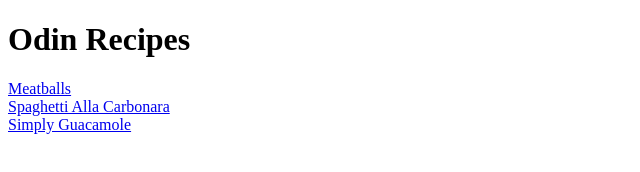
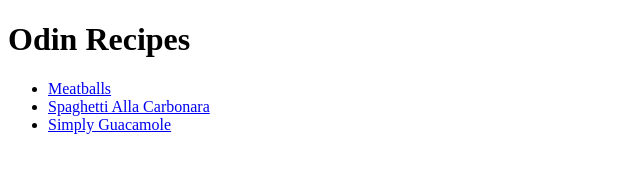
Before and after one commit to tgs1991/odin-recipes, a plain HTML site: page index.html in a window 1280 px wide. Shown: the whole page, without its empty margins (0-640 px from the left). Drawn offline with Linux system fonts and the light colour scheme.

Commit message:
iteration 4.3

```diff
--- a/index.html
+++ b/index.html
@@ -6,10 +6,10 @@
     </main>
     <body>
         <h1>Odin Recipes</h1>
-        <a href="recipes/meatballs.html">Meatballs</a>
-        <br>
-        <a href="recipes/spaghetti-alla-carbonara.html">Spaghetti Alla Carbonara</a>
-        <br>
-        <a href="recipes/simply-guacamole.html">Simply Guacamole</a>
+        <ul>
+            <li><a href="recipes/meatballs.html">Meatballs</a></li>
+            <li><a href="recipes/spaghetti-alla-carbonara.html">Spaghetti Alla Carbonara</a></li>
+            <li><a href="recipes/simply-guacamole.html">Simply Guacamole</a></li>
+        </ul>
     </body>
 </html>
```
